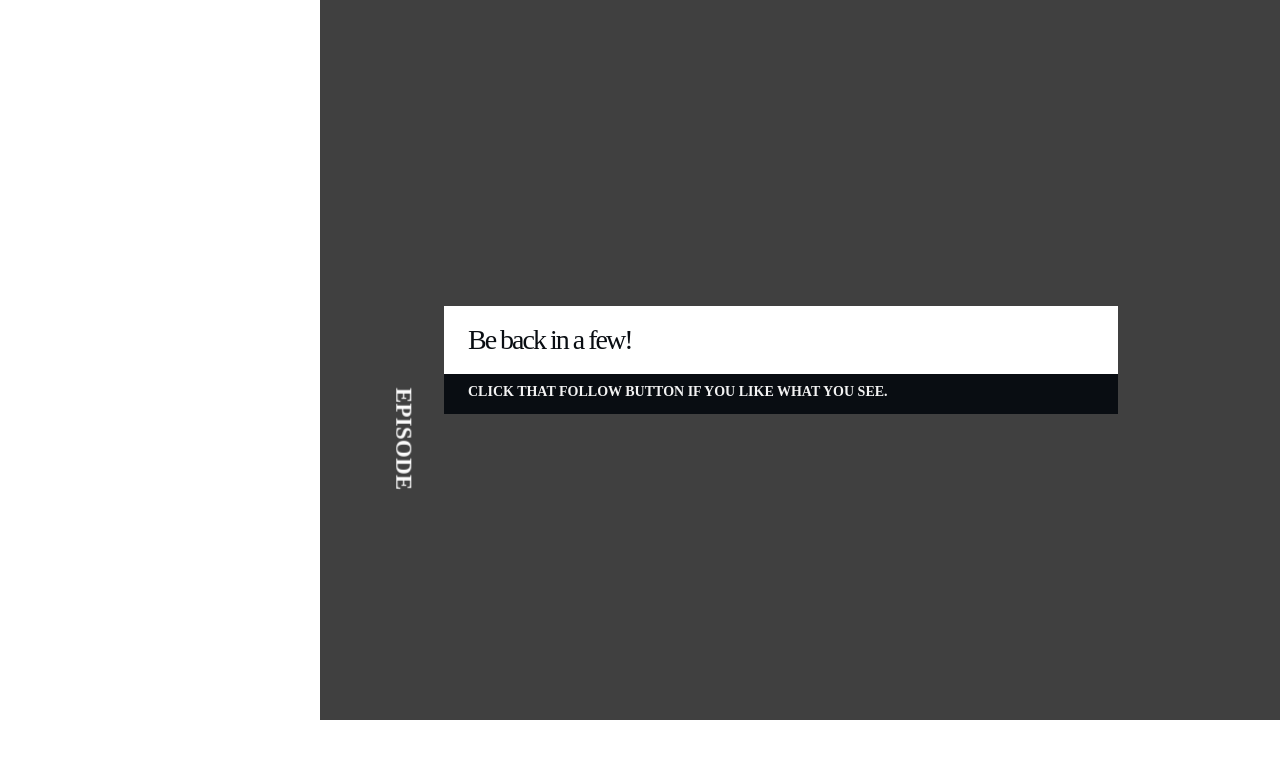
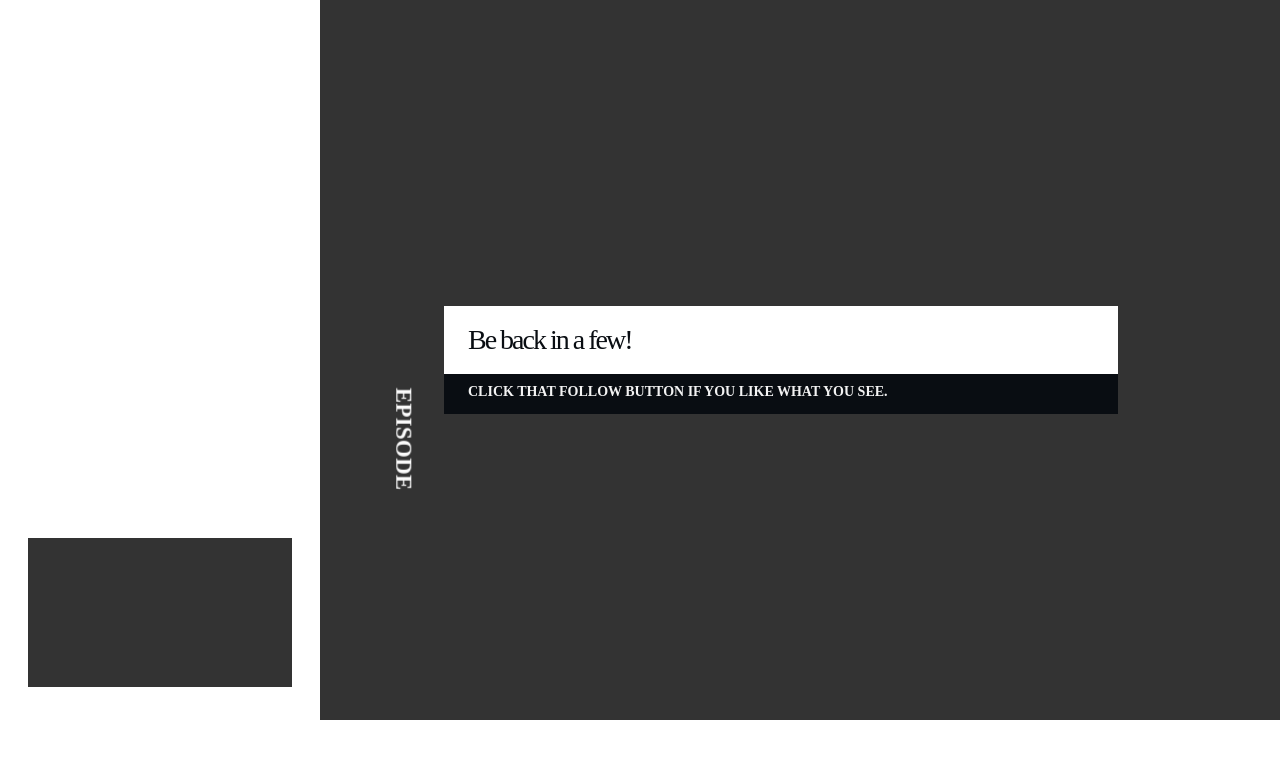
Before and after one commit to bryanveloso/avalonstar-tv, a Django app: template avalonstar/templates/live/away.html in a window 1280 px wide. Shown: the top 759 px of the page. Run offline with Django 3.2, Linux system fonts and the light colour scheme; the template is opened without the code that fills it, so the values that code supplies are empty; style sheets or scripts are compiled from the project's sources; some libraries are stand-ins or nearby versions; some web fonts are replaced.

Commit message:
Darken the webcam too.

```diff
--- a/avalonstar/assets/stylesheets/live/_away.scss
+++ b/avalonstar/assets/stylesheets/live/_away.scss
@@ -1,3 +1,13 @@
+// .overlay-webcam
+.overlay-webcam {
+  position: absolute; top: 538px; left: 28px;
+  width: 264px; height: 149px;
+
+  @extend %animated;
+  animation-name: section-background-appear;
+  animation-timing-function: cubic-bezier(0.165, 0.840, 0.440, 1.000);
+}
+
 // .section-main
 .section-main {
   display: flex; align-items: center;
@@ -13,7 +23,7 @@
 // .section-main Animations
 @keyframes section-background-appear {
   0% { background-color: rgba(#000, 0); }
-  100% { background-color: rgba(#000, 0.75); }
+  100% { background-color: rgba(#000, 0.8); }
 }
 
 // .episode-number Overrides.
@@ -235,7 +245,7 @@
 
 // Animation Delays and Durations.
 // (In order of appearance.)
-.section-main {
+.section-main, .overlay-webcam {
   animation-delay: 250ms;               // start:   250ms
   animation-duration: 500ms;            // end:     750ms
 }
--- a/avalonstar/templates/live/away.html
+++ b/avalonstar/templates/live/away.html
@@ -5,7 +5,9 @@
 {% block title %}Away{% endblock %}
 {% block overlay %}
 <div class="overlay transparent overlay-away">
-  <div class="section section-chat"></div>
+  <div class="section section-chat">
+    <div class="overlay-webcam"></div>
+  </div>
   <div class="section section-main">
     <span class="episode-number"><span class="episode-text">Episode</span> {{ broadcast.number }}</span>
     <div class="overlay-message">
```
